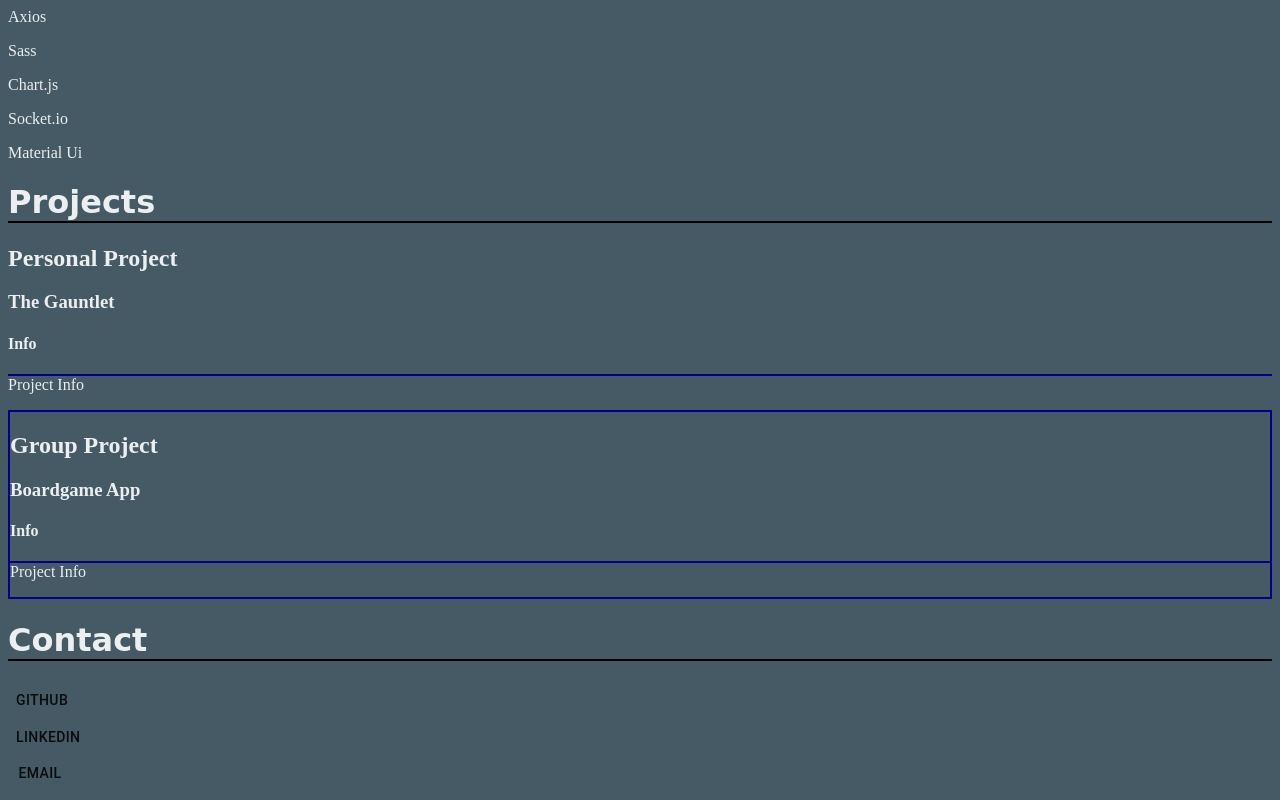
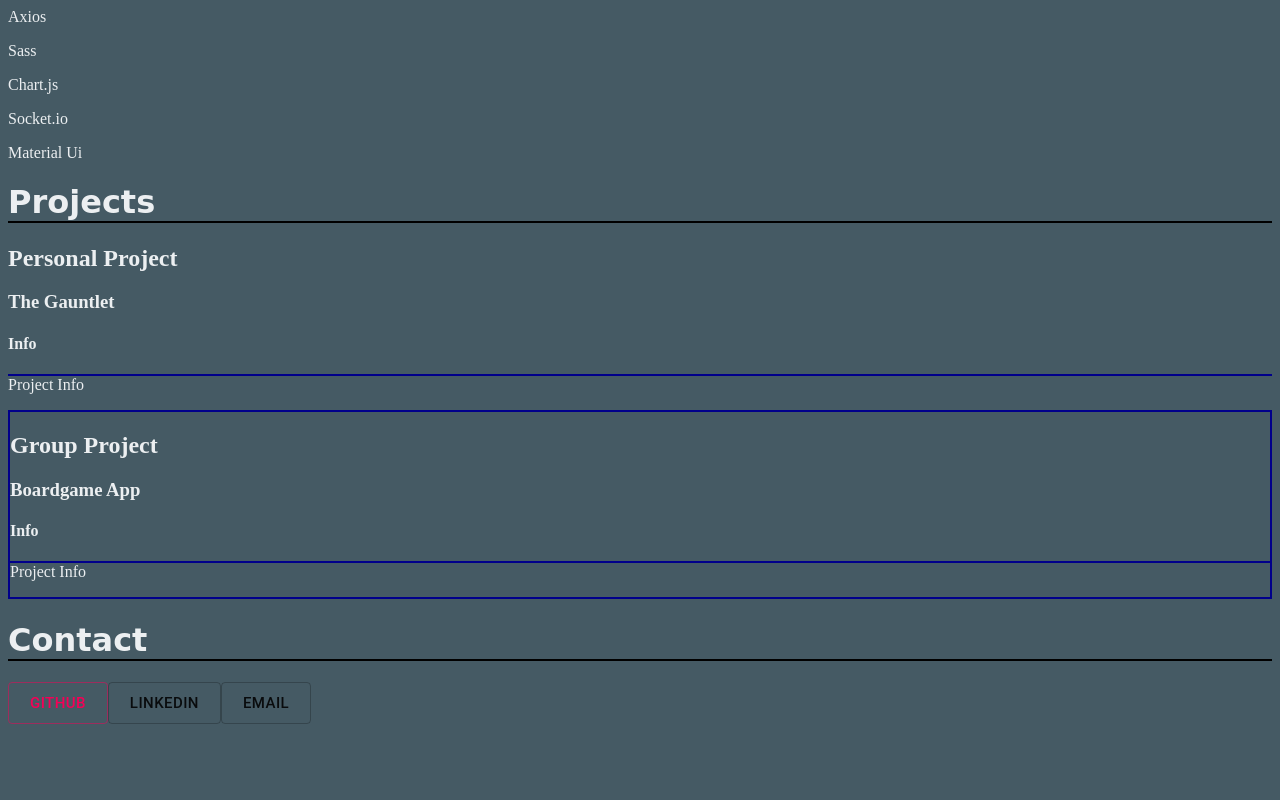
Before and after one commit to DogSniffers/Portfolio, a React (Create React App) app: page / in a window 1280 px wide. Shown: the part 721-1521 px from the top of the page. After the commit the page ends 1453 px from the top, so only its background shows below. Built offline with nearby package versions, Linux system fonts and the light colour scheme.

Commit message:
working on buttons

```diff
--- a/src/Components/Info/Info.js
+++ b/src/Components/Info/Info.js
@@ -56,14 +56,10 @@ function Info(){
             </div>
             <div>
                 <h1 className='subtitle'>Contact</h1>
-                <div>
-                    <Button>GitHub</Button>
-                </div>
-                <div>
-                    <Button>LinkedIn</Button>
-                </div>
-                <div>
-                    <Button>Email</Button>
+                <div className='linkButtons'>
+                    <Button variant='outlined' color='secondary' size='large' target='newTab' href='https://github.com/DogSniffers'>GitHub</Button>
+                    <Button variant='outlined' color='red' size='large' target='newTab' href='https://www.linkedin.com/in/noah-van-buskirk-221762161/'>LinkedIn</Button>
+                    <Button variant='outlined' size='large' >Email</Button>
                 </div>
             </div>
         </div>
```
